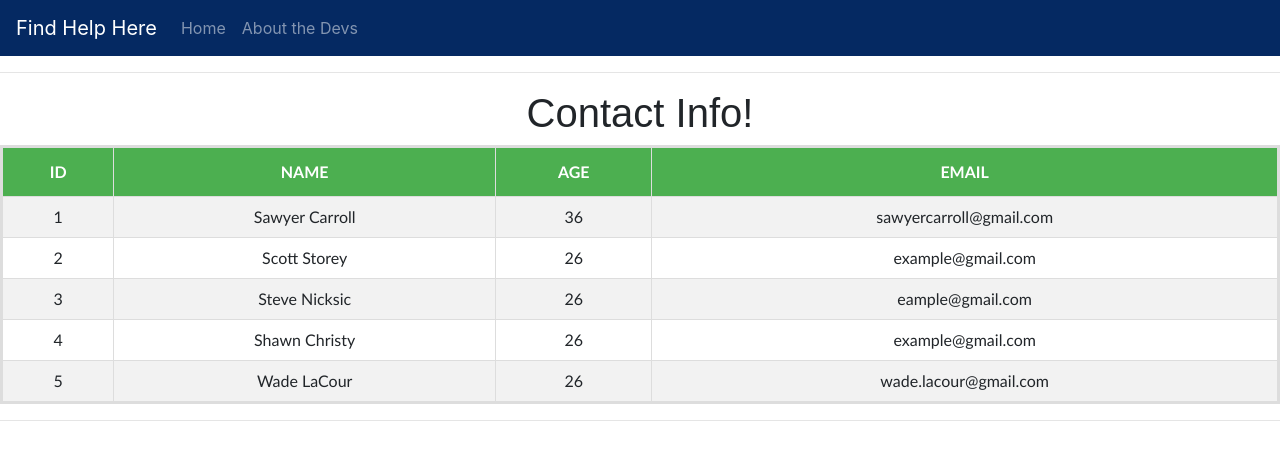
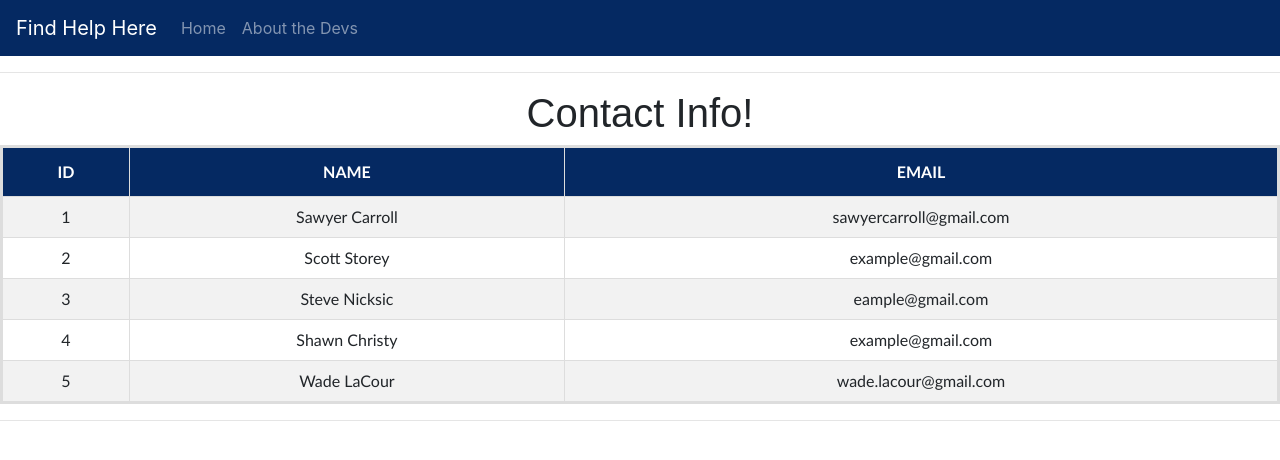
Before and after one commit to Number279/ReactCapstone, a React (Create React App) app: page /aboutus in a window 1280 px wide. Shown: the top 460 px of the page. Built offline with nearby package versions, Linux system fonts and the light colour scheme.

Commit message:
Create bug fix for loading

```diff
--- a/src/components/AboutDevs/AboutDevs.js
+++ b/src/components/AboutDevs/AboutDevs.js
@@ -7,11 +7,11 @@ class AboutDevs extends React.Component {
       super(props);
       this.state = {
         students: [
-          { id: 1, name: "Sawyer Carroll", age: 36, email: "sawyercarroll@gmail.com" },
-          { id: 2, name: "Scott Storey", age: 26, email: "example@gmail.com" },
-          { id: 3, name: "Steve Nicksic", age: 26, email: "eample@gmail.com" },
-          { id: 4, name: "Shawn Christy", age: 26, email: "example@gmail.com" },
-          { id: 5, name: "Wade LaCour", age: 26, email: "wade.lacour@gmail.com"}
+          { id: 1, name: "Sawyer Carroll", email: "sawyercarroll@gmail.com" },
+          { id: 2, name: "Scott Storey", email: "example@gmail.com" },
+          { id: 3, name: "Steve Nicksic", email: "eample@gmail.com" },
+          { id: 4, name: "Shawn Christy", email: "example@gmail.com" },
+          { id: 5, name: "Wade LaCour", email: "wade.lacour@gmail.com"}
         ]
       };
     }
@@ -30,7 +30,6 @@ class AboutDevs extends React.Component {
           <tr key={id}>
             <td>{id}</td>
             <td>{name}</td>
-            <td>{age}</td>
             <td>{email}</td>
           </tr>
         );
--- a/src/components/AboutDevs/students.css
+++ b/src/components/AboutDevs/students.css
@@ -24,6 +24,6 @@
     padding-top: 12px;
     padding-bottom: 12px;
     text-align: center;
-    background-color: #4CAF50;
+    background-color: rgb(5, 41, 98);
     color: white;
   }
--- a/src/components/Search/Search.js
+++ b/src/components/Search/Search.js
@@ -6,29 +6,29 @@ import Header from '../Header/Header'
 
 const Search = () => {
     let [city, setCity] = useState('');
-    let [responseObj, setResponseObj] = useState({});
+    // let [responseObj, setResponseObj] = useState({});
     let [responseArray, setResponseArray] = useState([]);
     let [error, setError] = useState(false);
     let [loading, setLoading] = useState(false);
     let [willwork, setWillwork] = useState(false);
 
-    async function getSearch(e) {
+    // console.log(city);
+
+    function getSearch(e) {
         e.preventDefault();
-
-        if (city.length === 0) {
-            return setError(true);
-        }
+        const uriEncodedCity = encodeURIComponent(city);
+        // if (city.length === 0) {
+        //     return setError(true);
+        // }
 
         setError(false);
-        setResponseObj({});
+        // setResponseObj({});
         setResponseArray([]);
 
         setLoading(true);
 
-        const uriEncodedCity = encodeURIComponent(city);
-
-      const response =
-      await axios({
+      // const response =
+      axios({
         method: 'get',
         headers: { 'Content-Type': 'application/x-www-form-urlencoded' },
         url: `http://localhost:8080/nonprofits/city?city=${uriEncodedCity}`,
@@ -36,15 +36,15 @@ const Search = () => {
       })
     //   .then(response => response.json())
       .then((response) => {
-        console.log(response.data)
-        console.log("The name of the Non-Profit at index 0 is: ", response.data[0].nonProfitName)
-          setResponseObj(response)
+        // console.log(response.data)
+        // console.log("The name of the Non-Profit at index 0 is: ", response.data[0].nonProfitName)
+          // setResponseObj(response)
           setResponseArray(response)
-          setLoading(false);
+          setTimeout(() => setLoading(false), 800);
           // setData({nonProfitName: response.data.nonProfitName, address: response.data.address})
-          console.log("This is the responseObj: ", responseObj);
-          console.log("This is the name of the Non-Profit in responseObj: ", responseObj.data[0].nonProfitName);
-          console.log("This is the name of the Non-Profit in responseArray: ", responseArray.data[0].nonProfitName);
+          // console.log("This is the responseObj: ", responseObj);
+          // console.log("This is the name of the Non-Profit in responseObj: ", responseObj.data[0].nonProfitName);
+          // console.log("This is the name of the Non-Profit in responseArray: ", responseArray.data);
       })
       .then(() => {
         setWillwork(true);
@@ -81,7 +81,7 @@ const Search = () => {
         :null }
            {error === false && willwork === true && loading === false ?
            <SearchResults
-                responseObj={responseObj}
+                // responseObj={responseObj}
                 responseArray={responseArray}
                 error={error}
                 loading={loading}
```
